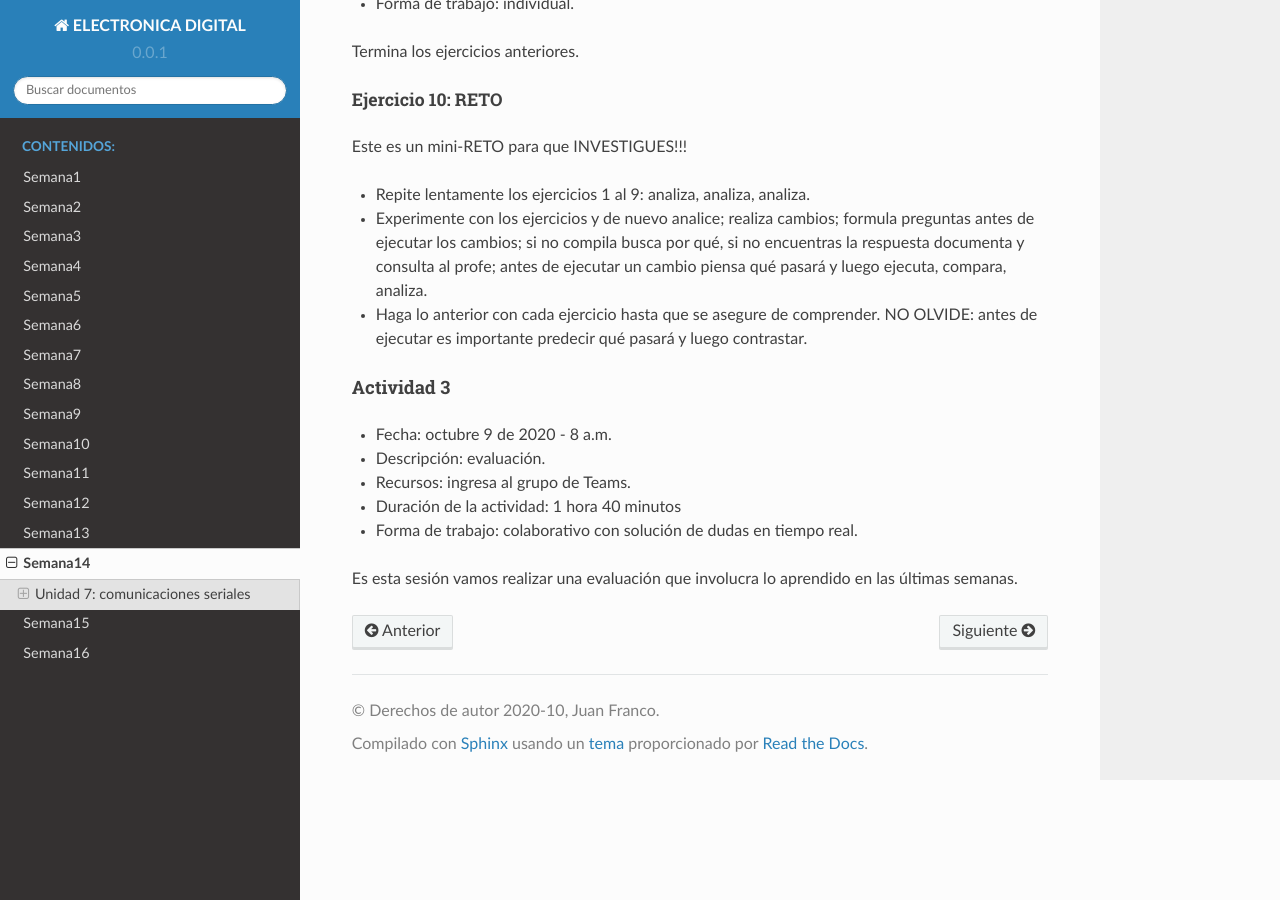
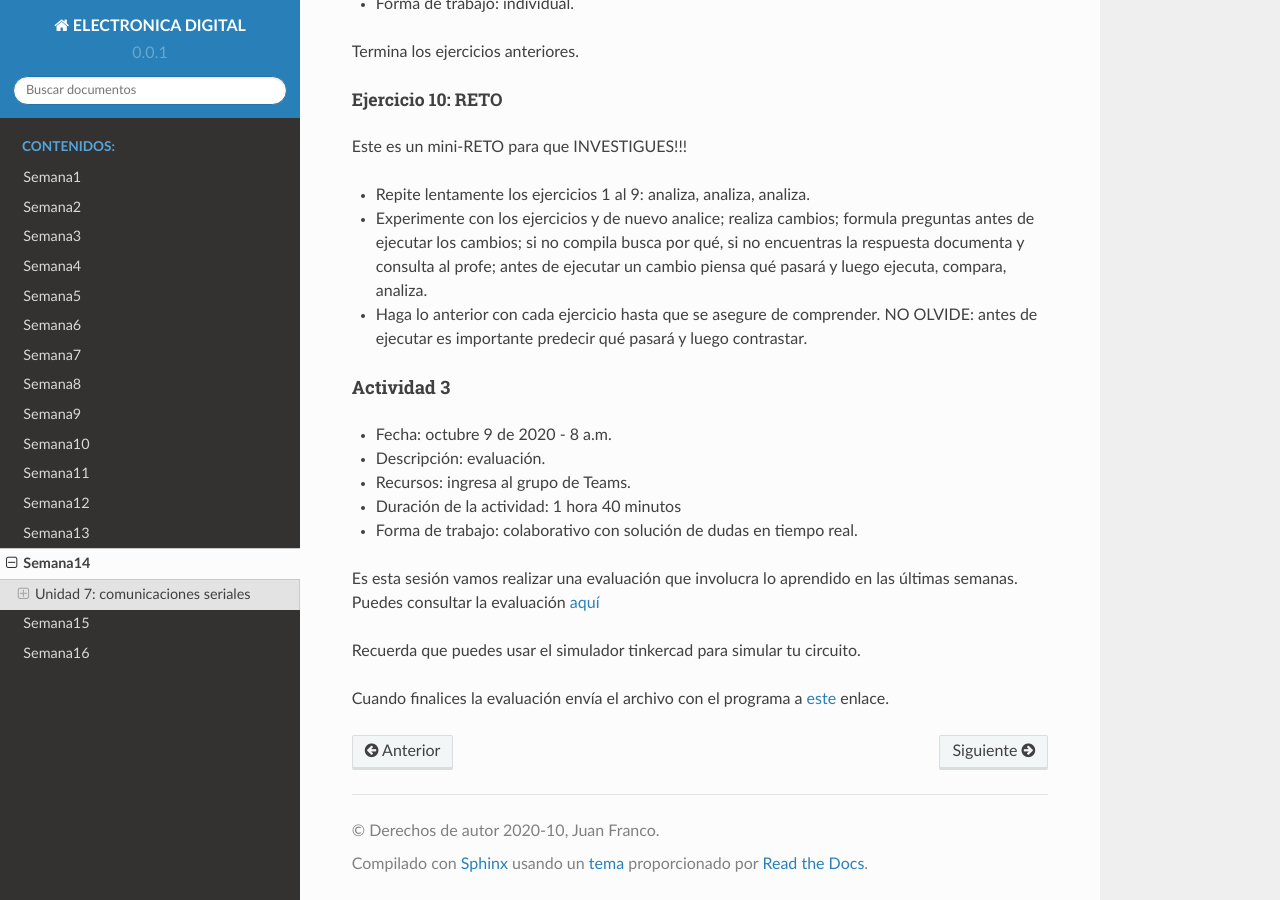
Before and after one commit to juanferfranco/ElectronicaDigital, a Sphinx documentation site: the page built from docs/_semana14/semana14.rst, in a window 1280 px wide and 900 px high, scrolled down 4590 px. Built offline with Sphinx 7.4.7 and the Read the Docs theme 2.0.0, drawn with Linux system fonts in a browser that asks for light colours.

Commit message:
update week 14

```diff
--- a/docs/_semana14/semana14.rst
+++ b/docs/_semana14/semana14.rst
@@ -274,4 +274,10 @@ Actividad 3
 * Forma de trabajo: colaborativo con solución de dudas en tiempo real.
 
 Es esta sesión vamos realizar una evaluación que involucra lo aprendido en
-las últimas semanas.
+las últimas semanas. Puedes consultar la evaluación
+`aquí <https://docs.google.com/document/d/1alXWiUnfHcntCKt9vAfJiG5WpT9bDV_4Ef76-g0uemE/edit?usp=sharing>`__
+
+Recuerda que puedes usar el simulador tinkercad para simular tu circuito.
+
+Cuando finalices la evaluación envía el archivo con el programa a
+`este <https://auladigital.upb.edu.co/mod/assign/view.php?id=654688>`__ enlace.
```
